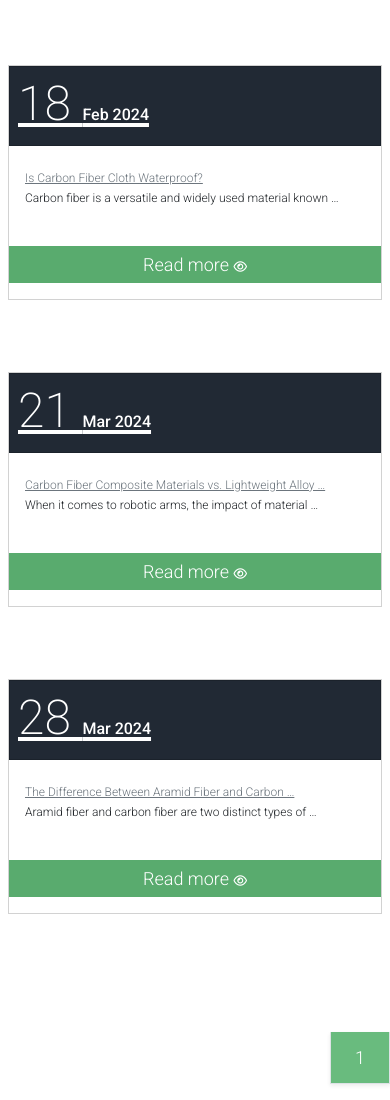
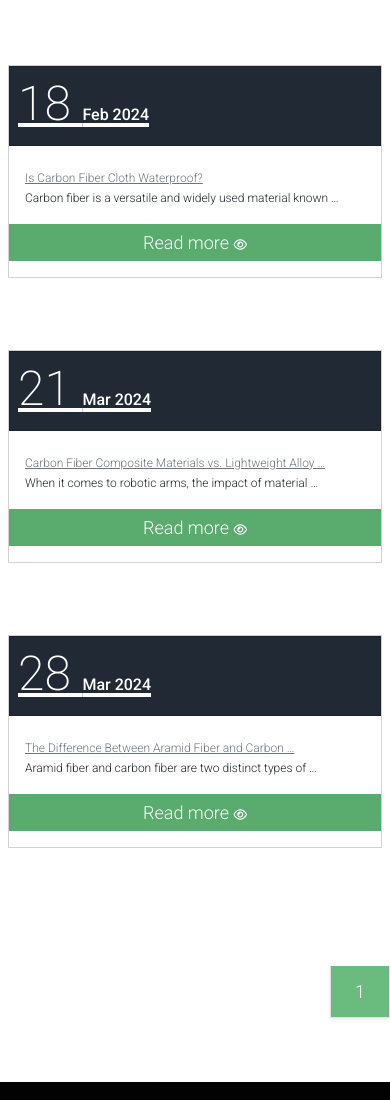
Before and after one commit to Isaac-Reign/Test, a Django app: page /articles/ in a window 390 px wide. Shown: the part 862-1962 px from the top of the page. Run offline with Django 5.2, Linux system fonts and the light colour scheme; data comes from the database, SQL or seed files in the repository.

Commit message:
Update custom.css

```diff
--- a/store/static/store/css/custom.css
+++ b/store/static/store/css/custom.css
@@ -114,7 +114,7 @@
   height: 200px;
 }
 .carousel-related-product .card-body {
-  height: 90px;
+  height: 80px;
 }
 
 .carousel-related-product2 .card-body {
@@ -136,7 +136,7 @@
         height: 290px;
     }
     .carousel-related-product .card-body {
-      height: 100px;
+      height: 78px;
     }
 
 }
@@ -155,7 +155,7 @@
       height: 120px;
     }
     .carousel-related-product .card-body {
-      height: 200px;
+      height: 100px;
     }
     .carousel-related-product .card-body {
       height: 100px;
```
